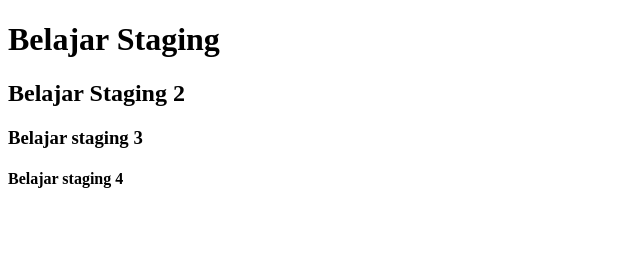
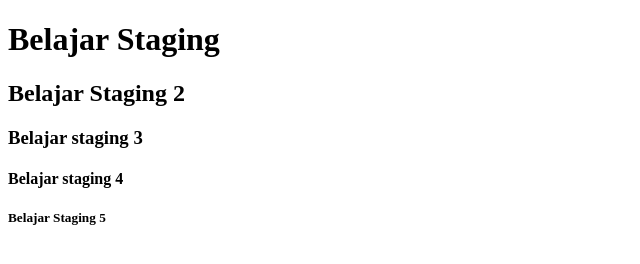
Before and after one commit to Afsheen23/belajar-niomic, a plain HTML site: page header.html in a window 1280 px wide. Shown: the whole page, without its empty margins (0-640 px from the left). Drawn offline with Linux system fonts and the light colour scheme.

Commit message:
Add H5 element

```diff
--- a/header.html
+++ b/header.html
@@ -8,5 +8,6 @@
 	<h2>Belajar Staging 2</h2>
 	<h3>Belajar staging 3</h3>
 	<h4>Belajar staging 4</h4>
+	<h5>Belajar Staging 5</h5>
 </body>
 </html>
```
